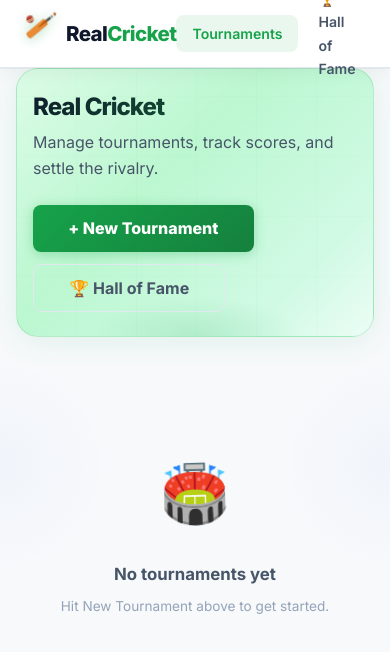
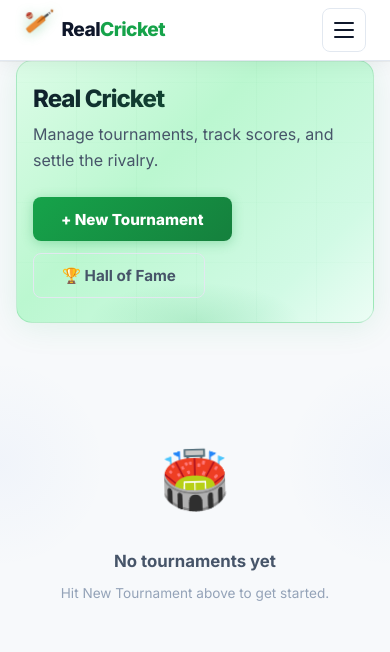
Before and after one commit to push2020/Cricket-dashboard, a React (Vite) app: page / in a window 390 px wide. Shown: the top 652 px of the page. Built offline with nearby package versions, Linux system fonts and the light colour scheme; the HTML template or start-up script is replaced by a standard one.

Commit message:
feat: enhance Navbar with mobile menu functionality and improve styling

```diff
--- a/src/components/Navbar.jsx
+++ b/src/components/Navbar.jsx
@@ -1,18 +1,38 @@
+import { useState, useEffect, useRef } from 'react';
 import { Link, useLocation } from 'react-router-dom';
 
-/** Top navigation bar with brand logo and nav links */
+/** Top navigation bar — collapses to hamburger menu on mobile */
 export default function Navbar() {
   const { pathname } = useLocation();
+  const [menuOpen, setMenuOpen] = useState(false);
+  const navRef = useRef(null);
+
+  /** Close menu whenever the route changes */
+  useEffect(() => {
+    setMenuOpen(false);
+  }, [pathname]);
+
+  /** Close menu when user clicks outside the navbar */
+  useEffect(() => {
+    if (!menuOpen) return;
+    function handleOutside(e) {
+      if (navRef.current && !navRef.current.contains(e.target)) {
+        setMenuOpen(false);
+      }
+    }
+    document.addEventListener('mousedown', handleOutside);
+    return () => document.removeEventListener('mousedown', handleOutside);
+  }, [menuOpen]);
 
   return (
-    <nav className="navbar">
+    <nav className="navbar" ref={navRef}>
       <div className="navbar-inner">
         <Link to="/" className="navbar-brand">
           <span className="brand-icon">🏏</span>
-          <span>
-            Real<span className="brand-accent">Cricket</span>
-          </span>
+          <span>Real<span className="brand-accent">Cricket</span></span>
         </Link>
+
+        {/* Desktop links — hidden via CSS on mobile */}
         <div className="navbar-links">
           <Link to="/" className={`nav-link${pathname === '/' ? ' active' : ''}`}>
             Tournaments
@@ -24,7 +44,34 @@
             + New
           </Link>
         </div>
+
+        {/* Hamburger button — shown via CSS on mobile only */}
+        <button
+          className={`nav-hamburger${menuOpen ? ' open' : ''}`}
+          onClick={() => setMenuOpen((v) => !v)}
+          aria-label="Toggle menu"
+          aria-expanded={menuOpen}
+        >
+          <span />
+          <span />
+          <span />
+        </button>
       </div>
+
+      {/* Mobile dropdown */}
+      {menuOpen && (
+        <div className="nav-mobile-menu">
+          <Link to="/" className={`nav-mobile-link${pathname === '/' ? ' active' : ''}`}>
+            Tournaments
+          </Link>
+          <Link to="/hall-of-fame" className={`nav-mobile-link${pathname === '/hall-of-fame' ? ' active' : ''}`}>
+            🏆 Hall of Fame
+          </Link>
+          <Link to="/create" className={`nav-mobile-link${pathname === '/create' ? ' active' : ''}`}>
+            + New Tournament
+          </Link>
+        </div>
+      )}
     </nav>
   );
 }
--- a/src/index.css
+++ b/src/index.css
@@ -167,40 +167,97 @@
 
 /* ─── Layout ──────────────────────────────────────────────────────────── */
 .app { display: flex; flex-direction: column; min-height: 100vh; }
-.main-content { flex: 1; padding-top: 68px; }
+.main-content { flex: 1; padding-top: 64px; }
 .container { max-width: 1200px; margin: 0 auto; padding: 0 1.5rem; }
 .page { padding: 2.5rem 0 5rem; animation: fadeInUp 0.42s ease both; }
 
 /* ─── Navbar ──────────────────────────────────────────────────────────── */
 .navbar {
-  position: fixed; top: 0; left: 0; right: 0; z-index: 100; height: 68px;
-  background: rgba(255,255,255,0.95);
+  position: fixed; top: 0; left: 0; right: 0; z-index: 200;
+  background: rgba(255,255,255,0.97);
   backdrop-filter: blur(20px);
   border-bottom: 1px solid var(--border);
   box-shadow: 0 1px 0 rgba(0,0,0,0.04), 0 2px 20px rgba(0,0,0,0.06);
 }
 .navbar-inner {
   max-width: 1200px; margin: 0 auto; padding: 0 1.5rem;
-  height: 100%; display: flex; align-items: center; justify-content: space-between;
+  height: 64px; display: flex; align-items: center; justify-content: space-between;
 }
 .navbar-brand {
-  display: flex; align-items: center; gap: 0.6rem;
-  font-size: 1.28rem; font-weight: 900; color: var(--text-primary); letter-spacing: -0.03em;
+  display: flex; align-items: center; gap: 0.5rem;
+  font-size: 1.2rem; font-weight: 900; color: var(--text-primary);
+  letter-spacing: -0.03em; flex-shrink: 0;
 }
 .navbar-brand .brand-icon {
-  font-size: 1.65rem;
+  font-size: 1.5rem;
   animation: float 4s ease-in-out infinite;
   filter: drop-shadow(0 2px 6px rgba(22,163,74,0.35));
 }
 .navbar-brand .brand-accent { color: var(--color-green); }
 .navbar-links { display: flex; align-items: center; gap: 0.25rem; }
 .nav-link {
-  padding: 0.42rem 1rem; border-radius: var(--radius-sm);
+  padding: 0.45rem 0.9rem; border-radius: var(--radius-sm);
   font-size: 0.88rem; font-weight: 600; color: var(--text-secondary);
   transition: color var(--transition), background var(--transition);
+  white-space: nowrap;
 }
 .nav-link:hover, .nav-link.active {
   color: var(--color-green); background: var(--color-green-faint);
+}
+
+/* Hamburger button — hidden on desktop */
+.nav-hamburger {
+  display: none;
+  flex-direction: column;
+  align-items: center;
+  justify-content: center;
+  gap: 5px;
+  background: none;
+  border: 1px solid var(--border);
+  border-radius: var(--radius-sm);
+  width: 44px; height: 44px;
+  cursor: pointer;
+  flex-shrink: 0;
+  transition: background var(--transition), border-color var(--transition);
+}
+.nav-hamburger:hover { background: var(--bg-secondary); border-color: var(--color-green); }
+.nav-hamburger span {
+  display: block; width: 20px; height: 2px;
+  background: var(--text-primary); border-radius: 2px;
+  transition: all var(--transition);
+}
+.nav-hamburger.open span:nth-child(1) { transform: translateY(7px) rotate(45deg); }
+.nav-hamburger.open span:nth-child(2) { opacity: 0; transform: scaleX(0); }
+.nav-hamburger.open span:nth-child(3) { transform: translateY(-7px) rotate(-45deg); }
+
+/* Mobile dropdown menu */
+.nav-mobile-menu {
+  border-top: 1px solid var(--border);
+  background: rgba(255,255,255,0.98);
+  backdrop-filter: blur(20px);
+  box-shadow: 0 8px 24px rgba(0,0,0,0.1);
+  animation: fadeInUp 0.2s ease both;
+}
+.nav-mobile-link {
+  display: flex; align-items: center;
+  padding: 1rem 1.5rem; font-size: 0.95rem; font-weight: 600;
+  color: var(--text-secondary);
+  border-bottom: 1px solid var(--border-subtle);
+  transition: background var(--transition), color var(--transition);
+  min-height: 52px;
+}
+.nav-mobile-link:last-child { border-bottom: none; }
+.nav-mobile-link:hover, .nav-mobile-link.active {
+  color: var(--color-green); background: var(--color-green-faint);
+}
+
+@media (max-width: 640px) {
+  .navbar-links  { display: none; }
+  .nav-hamburger { display: flex; }
+}
+@media (min-width: 641px) {
+  /* Ensure mobile menu never shows on desktop even if state is true */
+  .nav-mobile-menu { display: none !important; }
 }
 
 /* ─── Page header ─────────────────────────────────────────────────────── */
@@ -826,79 +883,145 @@
 
 /* ─── Responsive ──────────────────────────────────────────────────────── */
 
-/* Tablet / large phone (≤ 768px) */
+/* ── Tablet  (≤ 768px) ── */
 @media (max-width: 768px) {
+  .main-content          { padding-top: 64px; }
+  .page                  { padding: 2rem 0 4rem; }
+
   .form-grid             { grid-template-columns: 1fr; }
-  .match-entry-layout    { grid-template-columns: 1fr; }
+  .match-entry-layout    { grid-template-columns: 1fr; gap: 1rem; }
   .qualifiers-section    { grid-template-columns: repeat(2, 1fr); }
   .stat-cards-grid       { grid-template-columns: 1fr; }
-  .hof-podium            { grid-template-columns: 1fr; }
-  .bracket-inner         { min-width: 380px; }
+  .hof-podium            { grid-template-columns: repeat(2, 1fr); }
+  .bracket-inner         { min-width: 360px; }
 
-  .tournament-hero-title { font-size: 1.55rem; }
+  .tournament-hero       { padding: 1.75rem 1.5rem; }
+  .tournament-hero-title { font-size: 1.6rem; }
   .tournament-hero-stats { flex-wrap: wrap; }
   .hero-stat             { padding: 0.75rem 1rem; min-width: 70px; }
   .hero-stat-value       { font-size: 1.3rem; }
 
   .fixture-card          { flex-direction: column; align-items: flex-start; }
   .fixture-result        { text-align: left; min-width: unset; }
+  .fixture-actions       { flex-wrap: wrap; gap: 0.4rem; }
 
   .home-hero             { padding: 2rem 1.5rem; }
-  .home-hero-text h1     { font-size: 1.8rem; }
+  .home-hero-text h1     { font-size: 1.9rem; }
   .home-hero-ball        { display: none; }
 
-  .final-title           { font-size: 1.8rem; }
+  .final-hero            { padding: 2rem 1.5rem; }
+  .final-title           { font-size: 1.9rem; }
   .final-team-name       { font-size: 1.1rem; padding: 0.65rem 1.1rem; }
+
+  .hof-hero              { padding: 1.75rem 1.5rem; gap: 1rem; }
+  .hof-hero-title        { font-size: 1.55rem; }
+  .hof-hero-icon         { font-size: 2.8rem; }
 
   .tab-btn               { padding: 0.65rem 1rem; font-size: 0.85rem; }
 }
 
-/* Phone (≤ 480px) */
+/* ── Phone  (≤ 480px) ── */
 @media (max-width: 480px) {
+  .main-content          { padding-top: 60px; }
+  .navbar-inner          { height: 60px; }
+  .page                  { padding: 1.5rem 0 3.5rem; }
   .container             { padding: 0 1rem; }
-  .page-title            { font-size: 1.45rem; }
+  .page-title            { font-size: 1.4rem; }
+
+  /* Buttons — adequate touch targets */
+  .btn                   { padding: 0.65rem 1.25rem; min-height: 44px; }
+  .btn-sm                { padding: 0.5rem 0.85rem; min-height: 40px; font-size: 0.82rem; }
+  .btn-lg                { padding: 0.75rem 1.75rem; font-size: 0.95rem; }
+
+  /* Inputs — min 44px touch target */
+  .form-input,
+  .form-select           { padding: 0.75rem 0.9rem; min-height: 44px; }
+  .tab-btn               { padding: 0.75rem 0.85rem; font-size: 0.82rem; min-height: 44px; }
+
+  /* Grids */
   .qualifiers-section    { grid-template-columns: 1fr; }
-  .bracket-inner         { min-width: 300px; }
+  .hof-podium            { grid-template-columns: 1fr; }
+  .stat-cards-grid       { grid-template-columns: 1fr; gap: 0.75rem; }
+  .tournament-grid       { grid-template-columns: 1fr; gap: 1rem; }
+  .bracket-inner         { min-width: 290px; }
 
-  .home-hero             { padding: 1.5rem 1rem; }
+  /* Hero sections */
+  .home-hero             { padding: 1.5rem 1rem; border-radius: var(--radius-lg); }
   .home-hero-text h1     { font-size: 1.5rem; }
+  .tournament-hero       { padding: 1.5rem 1rem; border-radius: var(--radius-lg); }
+  .tournament-hero-title { font-size: 1.3rem; }
+  .hero-stat             { padding: 0.6rem 0.75rem; min-width: 58px; }
+  .hero-stat-value       { font-size: 1.1rem; }
+  .hero-stat-label       { font-size: 0.6rem; }
 
-  .tournament-hero       { padding: 1.75rem 1.25rem; }
-  .tournament-hero-title { font-size: 1.3rem; }
-  .hero-stat             { padding: 0.6rem 0.75rem; min-width: 60px; }
-  .hero-stat-value       { font-size: 1.15rem; }
-  .hero-stat-label       { font-size: 0.62rem; }
+  /* Fixture cards */
+  .fixture-team-name     { font-size: 0.88rem; }
+  .round-label           { font-size: 0.65rem; }
 
-  /* Larger touch targets for small buttons */
-  .btn-sm                { padding: 0.5rem 0.9rem; min-height: 40px; font-size: 0.82rem; }
+  /* Final match */
+  .final-hero            { padding: 1.5rem 1rem; border-radius: var(--radius-lg); }
+  .final-title           { font-size: 1.4rem; }
+  .final-teams-display   { gap: 0.5rem; margin-top: 1rem; }
+  .final-team-name       { font-size: 0.95rem; padding: 0.5rem 0.85rem; }
+  .final-vs              { font-size: 0.9rem; }
+  .final-trophy-icon     { font-size: 2.2rem; }
 
-  .fixture-actions       { flex-wrap: wrap; }
-  .fixture-team-name     { font-size: 0.88rem; }
+  /* Celebration */
+  .celebration-page      { padding: 1.5rem 0.75rem; }
+  .celebration-trophy    { font-size: clamp(3rem, 15vw, 5rem); }
+  .celebration-team-name { font-size: clamp(1.3rem, 7vw, 2rem); }
+  .celebration-actions   { gap: 0.75rem; }
+  .cert-outer            { border-width: 5px; }
+  .cert-inner            { padding: 1.25rem 1rem; }
+  .cert-team             { font-size: 1.35rem; }
+  .cert-tournament       { font-size: 0.9rem; }
+  .cert-inner .cert-corner { font-size: 1.2rem; }
 
-  .final-title           { font-size: 1.4rem; }
-  .final-teams-display   { gap: 0.75rem; }
-  .final-team-name       { font-size: 1rem; padding: 0.55rem 0.9rem; }
+  /* HoF */
+  .hof-hero              { flex-direction: column; text-align: center; padding: 1.5rem 1rem; border-radius: var(--radius-lg); gap: 0.75rem; }
+  .hof-hero-icon         { font-size: 2.5rem; }
+  .hof-hero-title        { font-size: 1.4rem; }
+  .hof-podium-card       { padding: 1rem 0.75rem; }
+  .hof-row-gold          { border-left-width: 2px; }
 
-  .cert-inner            { padding: 1.5rem 1.25rem; }
-  .cert-team             { font-size: 1.4rem; }
-  .cert-tournament       { font-size: 0.95rem; }
+  /* Standings table — hide non-essential columns */
+  .standings-table:not(.hof-table) th:nth-child(6),
+  .standings-table:not(.hof-table) th:nth-child(8),
+  .standings-table:not(.hof-table) th:nth-child(9),
+  .standings-table:not(.hof-table) th:nth-child(10),
+  .standings-table:not(.hof-table) td:nth-child(6),
+  .standings-table:not(.hof-table) td:nth-child(8),
+  .standings-table:not(.hof-table) td:nth-child(9),
+  .standings-table:not(.hof-table) td:nth-child(10) { display: none; }
 
-  .tab-btn               { padding: 0.6rem 0.85rem; font-size: 0.82rem; }
-  .round-label           { font-size: 0.65rem; }
+  /* HoF table — keep #, Team, Titles, W, Win% */
+  .hof-table th:nth-child(4),
+  .hof-table th:nth-child(6),
+  .hof-table th:nth-child(7),
+  .hof-table th:nth-child(9),
+  .hof-table td:nth-child(4),
+  .hof-table td:nth-child(6),
+  .hof-table td:nth-child(7),
+  .hof-table td:nth-child(9) { display: none; }
+
+  .standings-table td,
+  .standings-table th      { padding: 0.7rem 0.6rem; font-size: 0.82rem; }
 }
 
-/* Very small phone (≤ 360px) */
+/* ── Very small phone  (≤ 360px) ── */
 @media (max-width: 360px) {
   .container             { padding: 0 0.75rem; }
-  .btn-lg                { padding: 0.75rem 1.5rem; font-size: 0.95rem; }
+  .page                  { padding: 1.25rem 0 3rem; }
+  .page-title            { font-size: 1.2rem; }
+  .btn-lg                { padding: 0.7rem 1.4rem; font-size: 0.9rem; }
   .home-hero             { padding: 1.25rem 0.75rem; }
   .tournament-hero       { padding: 1.25rem 0.75rem; }
-  .hero-stat             { padding: 0.5rem 0.6rem; min-width: 50px; }
+  .tournament-hero-title { font-size: 1.15rem; }
+  .hero-stat             { padding: 0.5rem 0.55rem; min-width: 48px; }
   .hero-stat-value       { font-size: 1rem; }
-  .page-title            { font-size: 1.25rem; }
-  .tournament-hero-title { font-size: 1.15rem; }
-  .qualifier-card        { padding: 1rem; }
-  .qualifier-medal       { font-size: 1.8rem; }
-  .cert-inner            { padding: 1rem; }
-  .cert-team             { font-size: 1.2rem; }
+  .qualifier-card        { padding: 0.9rem; }
+  .qualifier-medal       { font-size: 1.7rem; }
+  .cert-inner            { padding: 1rem 0.75rem; }
+  .cert-team             { font-size: 1.15rem; }
+  .bracket-inner         { min-width: 260px; }
 }
--- a/src/pages/FinalMatch.jsx
+++ b/src/pages/FinalMatch.jsx
@@ -268,7 +268,6 @@
             type="submit"
             className="btn btn-gold btn-lg"
             disabled={submitting}
-            style={{ fontSize: '1.05rem', padding: '0.9rem 2.5rem' }}
           >
             {submitting ? 'Saving…' : status === 'completed' && winnerId ? '🏆 Declare Champion' : 'Save Result'}
           </button>
--- a/src/pages/HallOfFame.jsx
+++ b/src/pages/HallOfFame.jsx
@@ -77,7 +77,7 @@
 
           {/* Full table */}
           <div className="standings-table-wrap" style={{ marginTop: '2rem' }}>
-            <table className="standings-table">
+            <table className="standings-table hof-table">
               <thead>
                 <tr>
                   <th>#</th>
--- a/src/pages/Home.jsx
+++ b/src/pages/Home.jsx
@@ -69,7 +69,7 @@
           <div className="home-hero-text">
             <h1>Real Cricket</h1>
             <p>Manage tournaments, track scores, and settle the rivalry.</p>
-            <div style={{ display: 'flex', gap: '0.75rem', marginTop: '1.5rem', flexWrap: 'wrap' }}>
+            <div style={{ display: 'flex', gap: '0.75rem', marginTop: '1.5rem', flexWrap: 'wrap', width: '100%' }}>
               <button className="btn btn-primary btn-lg" onClick={() => navigate('/create')}>
                 + New Tournament
               </button>
```
